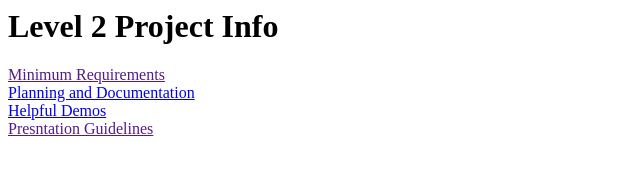
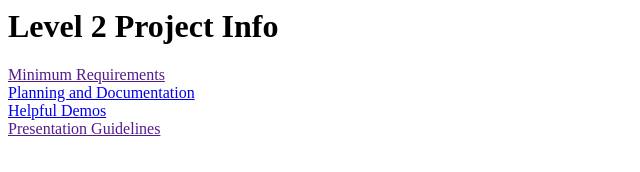
Before and after one commit to harikmu/League-Level2.github.io, a plain HTML site: page project_info.html in a window 1280 px wide. Shown: the full height of the page, 0-640 px from the left. Drawn offline with Linux system fonts and the light colour scheme.

Commit message:
Update project_info.html

```diff
--- a/project_info.html
+++ b/project_info.html
@@ -3,5 +3,5 @@
 <a href="">Minimum Requirements</a><br>
 <a href="https://league-level2.github.io/level2_planning_and_doc">Planning and Documentation</a><br>
 <a href="https://league-level2.github.io/level2_demos">Helpful Demos</a><br>
-<a href="">Presntation Guidelines</a><br>
+<a href="">Presentation Guidelines</a><br>
 </html>
```
